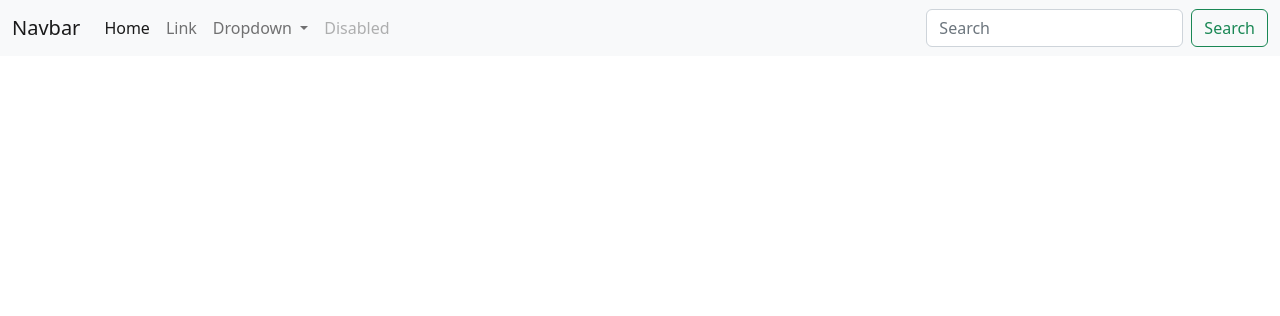
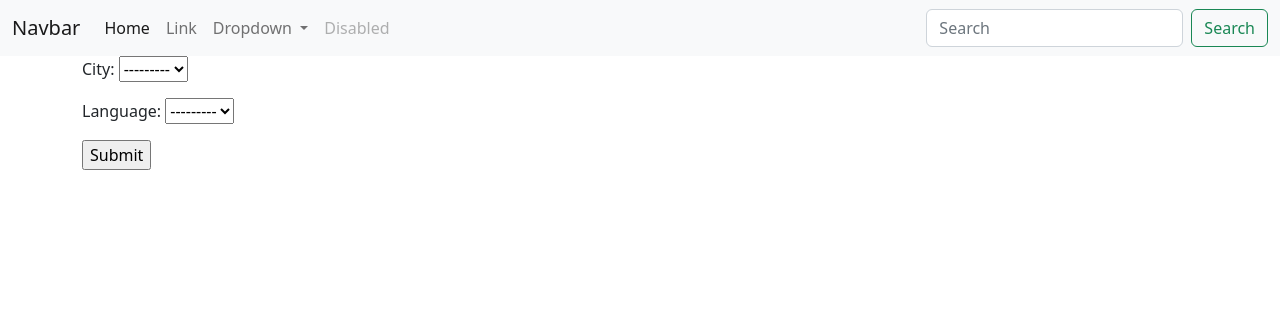
Before and after one commit to KILLPRYAN/Scrap_Jobs, a Django app: page /home/ in a window 1280 px wide. Shown: the top 316 px of the page. Run offline with Django 3.2, Linux system fonts and the light colour scheme; data that the repository does not hold is empty.

Commit message:
Add forms.py

```diff
--- /dev/null
+++ b/src/scrap/forms.py
@@ -0,0 +1,8 @@
+from django import forms
+from scrap.models import City, Language
+
+
+class FindForm(forms.Form):
+
+    city = forms.ModelChoiceField(queryset=City.objects.all(), to_field_name='slug')
+    language = forms.ModelChoiceField(queryset=Language.objects.all(), to_field_name='slug')
--- a/src/scrap/templates/scrap/home.html
+++ b/src/scrap/templates/scrap/home.html
@@ -11,9 +11,15 @@
           <div class="card-body">
 <!--            <h5 class="card-title">Special title treatment</h5>-->
             <p class="card-text">{{ obj.description }}</p>
+              <p>{{obj.city.name}} | {{obj.language.name}} |
+                  <small>{{obj.timestamp | date:"d:m:Y"}}</small></p>
 <!--            <a href="#" class="btn btn-primary">Go somewhere</a>-->
           </div>
         </div>
 
     {% endfor %}
+ <form method="get" action="">
+  {{ form.as_p }}
+  <input type="submit" value="Submit">
+</form>
 {% endblock %}
--- a/src/scrap/views.py
+++ b/src/scrap/views.py
@@ -1,7 +1,22 @@
 from django.shortcuts import render
+
+from .forms import FindForm
 from .models import Vacancy
 
+
 def home_view(request):
+    # print(request.GET)
+    form = FindForm()
+    city = request.GET.get('city')
+    language = request.GET.get('language')
+    qs = []
+    if city or language:
+        _filter = {}
+        if city:
+            _filter['city__slug'] = city
+        if language:
+            _filter['language__slug'] = language
 
-    qs = Vacancy.objects.all()
-    return render(request, 'scrap/home.html', {'object_list': qs})
+        qs = Vacancy.objects.filter(**_filter)
+    return render(request, 'scrap/home.html', {'object_list': qs,
+                                               'form':form})
```
